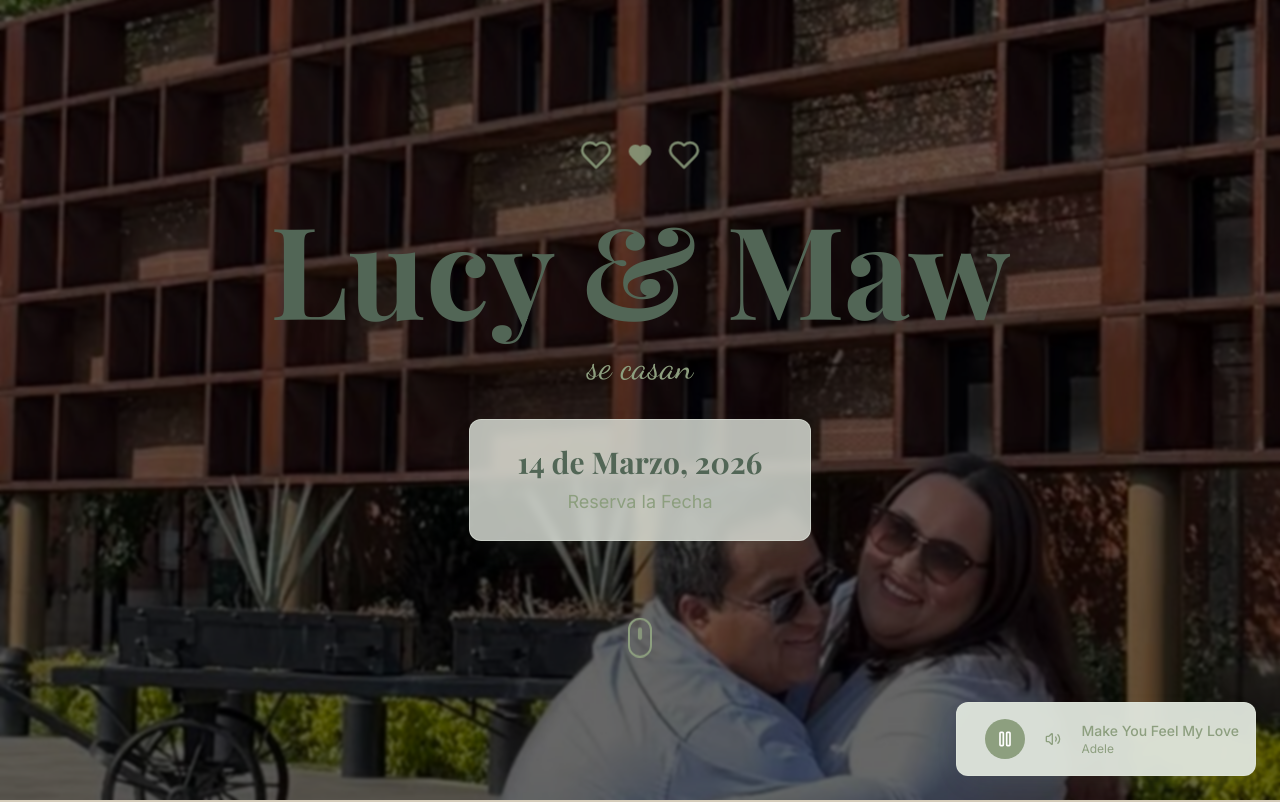
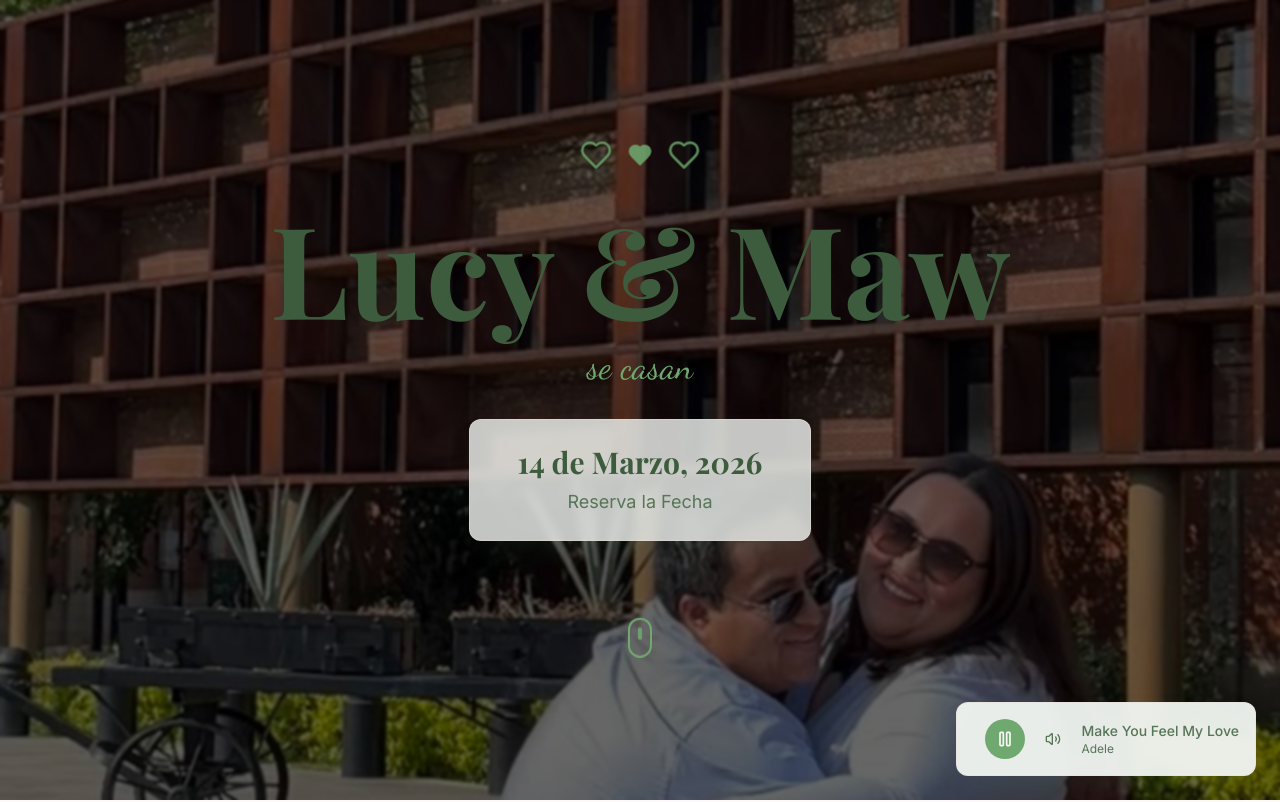
Before and after one commit to MawCeron/invitacion, a React (Vite) app: page / in a window 1280 px wide. Shown: the top 802 px of the page. Built offline with nearby package versions, Linux system fonts and the light colour scheme.

Commit message:
Reverted to commit 4ac7d5e2a5a14a347c2a278c090bb7362bb360fd

```diff
--- a/src/index.css
+++ b/src/index.css
@@ -8,40 +8,40 @@
 
 @layer base {
   :root {
-    /* Wedding color palette - Custom Sage & Cream */
-    --background: 39 24% 78%; /* Warm Cream */
-    --foreground: 132 11% 36%; /* Deep Sage Green */
+    /* Wedding color palette - Sage Green & Blush Pink */
+    --background: 20 40% 98%; /* Soft Cream */
+    --foreground: 120 20% 30%; /* Deep Sage */
 
-    --card: 100 16% 89%; /* Light Sage */
-    --card-foreground: 132 11% 36%;
+    --card: 120 20% 96%; /* Light Sage */
+    --card-foreground: 120 25% 25%;
 
-    --popover: 100 16% 89%; /* Light Sage */
-    --popover-foreground: 132 11% 36%;
+    --popover: 120 20% 96%; /* Light Sage */
+    --popover-foreground: 120 25% 25%;
 
     /* Sage Green primary */
-    --primary: 93 14% 56%; /* Medium Sage */
-    --primary-foreground: 0 0% 100%; /* Pure White */
-    --primary-soft: 100 16% 89%; /* Light Sage */
+    --primary: 120 25% 55%; /* Sage Green */
+    --primary-foreground: 20 40% 98%; /* Soft Cream */
+    --primary-soft: 120 20% 75%; /* Light Sage */
 
     /* Sage secondary (monochromatic) */
-    --secondary: 100 16% 89%; /* Light Sage */
-    --secondary-foreground: 132 11% 36%;
+    --secondary: 120 18% 92%; /* Pale Sage */
+    --secondary-foreground: 120 25% 25%;
 
     /* Muted tones */
-    --muted: 100 16% 89%; /* Light Sage */
-    --muted-foreground: 93 14% 56%;
+    --muted: 120 14% 95%; /* Very Light Sage */
+    --muted-foreground: 120 15% 40%;
 
-    /* Accent (deep sage) */
-    --accent: 132 11% 36%; /* Deep Sage */
-    --accent-foreground: 0 0% 100%;
-    --accent-gold: 93 14% 56%; /* Medium Sage */
+    /* Accent (deeper sage) */
+    --accent: 120 28% 60%; /* Mid Sage */
+    --accent-foreground: 20 40% 98%;
+    --accent-gold: 120 22% 52%; /* Deep Sage */
 
     --destructive: 0 70% 55%;
-    --destructive-foreground: 0 0% 100%;
+    --destructive-foreground: 20 60% 99%;
 
-    --border: 100 16% 89%;
-    --input: 100 16% 89%;
-    --ring: 93 14% 56%;
+    --border: 20 20% 88%;
+    --input: 20 20% 92%;
+    --ring: 120 30% 55%;
 
     --radius: 0.75rem;
 
```
